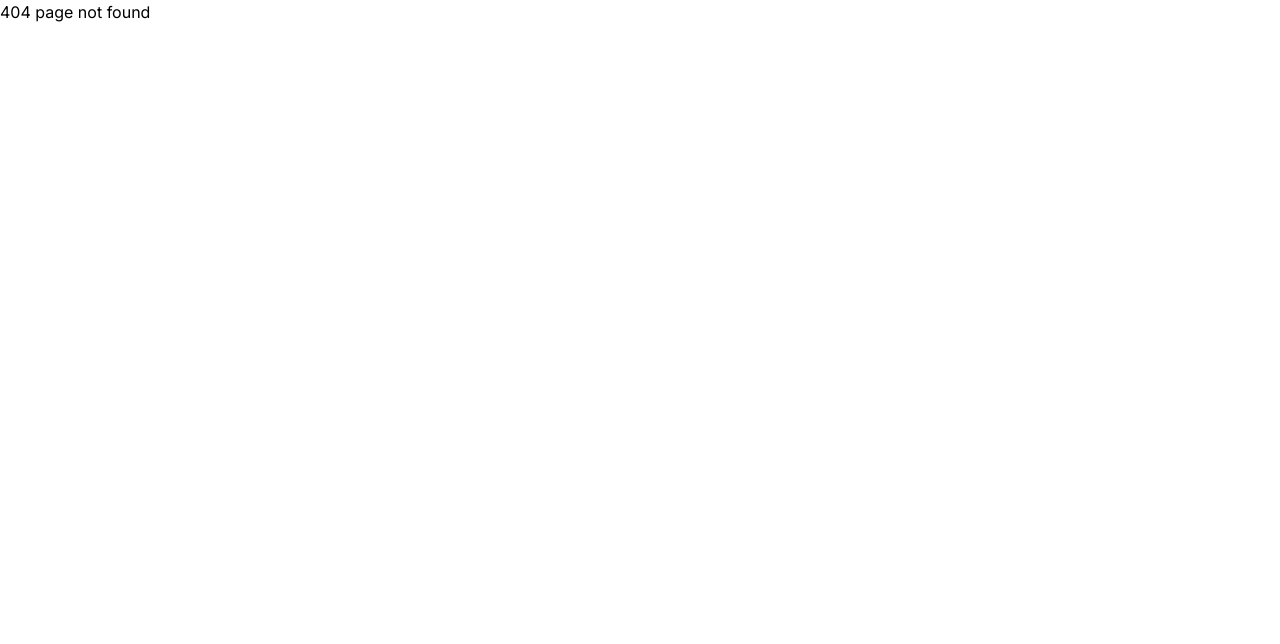
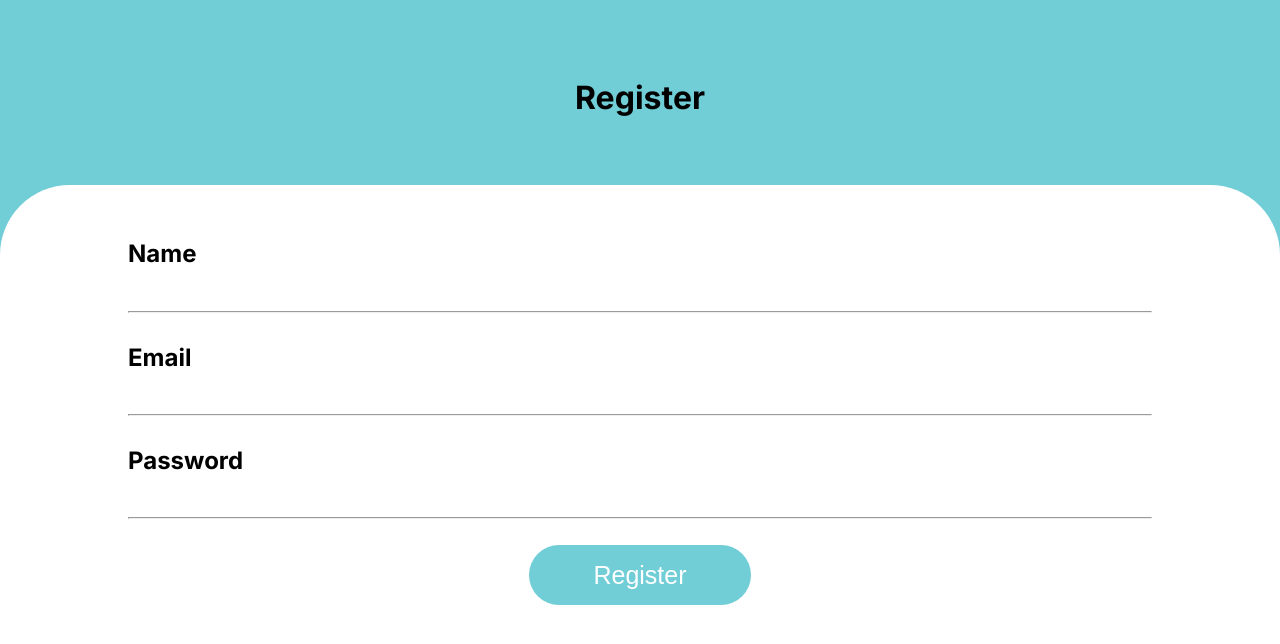
Before and after one commit to KaatWillems/bevisible, a React (Create React App) app: page /register in a window 1280 px wide. Before the commit this address had no page. Shown: the top 644 px of the page. Built offline with nearby package versions, Linux system fonts and the light colour scheme.

Commit message:
register page

```diff
--- a/src/App.js
+++ b/src/App.js
@@ -9,6 +9,7 @@ import Startpage from "./components/Startpage"
 import { FontAwesomeIcon } from '@fortawesome/react-fontawesome'
 import Newprofile from "./components/Newprofile";
 import Login from "./components/Login"
+import Register from  "./components/Register"
 
 function App() {
   return (
@@ -19,6 +20,7 @@ function App() {
         <Route path="/profile" element={<Detailprofilepage/>} />
         <Route path="/newprofile" element={<Newprofile/>} />
         <Route path="/login" element={<Login/>} />
+        <Route path="/register" element={<Register/>} />
       </Routes>
     </BrowserRouter>
 
--- /dev/null
+++ b/src/components/Register.js
@@ -0,0 +1,18 @@
+import React from 'react';
+import Registerform from './features/Registerform'
+
+
+const Register = (props) => {
+  return (
+  	<>
+
+    <div className='login-page'>
+    <h1 className='login-text'> Register </h1>
+    <Registerform />
+    </div>
+
+    </>
+  )
+}
+
+export default Register;
--- /dev/null
+++ b/src/components/features/Registerform.js
@@ -0,0 +1,39 @@
+import React from 'react';
+
+const Registerform = (props) => {
+  return (
+    <div>
+
+    	<form className="login-form flex flex-col">
+
+    	<div className="inner-label-wrap">
+				<label className="inner-label" for="email">Name</label>
+				<input className="full-width" type="name" id="name" name="name"/>
+				      <hr/>
+
+			</div>
+
+<div className="inner-label-wrap">
+				<label className="inner-label" for="email">Email</label>
+				<input className="full-width" type="email" id="email" name="email"/>
+				      <hr/>
+
+			</div>
+			<div className='inner-label-wrap'>
+				<label className="inner-label" for="password">Password</label>
+				<input className="full-width" type="password" id="password" name="password" />
+				<hr/>
+
+			</div>
+
+
+
+			<button className="password" type="submit" value="Registe"> Register </button>
+
+    	 </form>
+
+    </div>
+  )
+}
+
+export default Registerform;
--- a/src/index.css
+++ b/src/index.css
@@ -356,7 +356,8 @@ margin-bottom: 10px;
 
  button.password {
   height: 60px;
-font-size: 30px;
+font-size: 25px;
+
 }
 
 
@@ -488,7 +489,7 @@ align-items: flex-start;
   border-radius:20px;
   box-shadow: 3px 3px 5px #71CED6;
   justify-content: space-between;
-  width: 95%;
+
 
 }
 
@@ -516,10 +517,13 @@ align-self: end;}
 }
 
 .tagKaat.start {
-  background-color: var(--clr-blue);
-  color:white;
+  background-color: var(--clr-grey-light);
+  color:black;
+  font-weight: 200;
   margin: 10px;
+  padding: 12px;
 }
+
 
 /* ============================ 8.4. New Profile ============================ */
 
```
